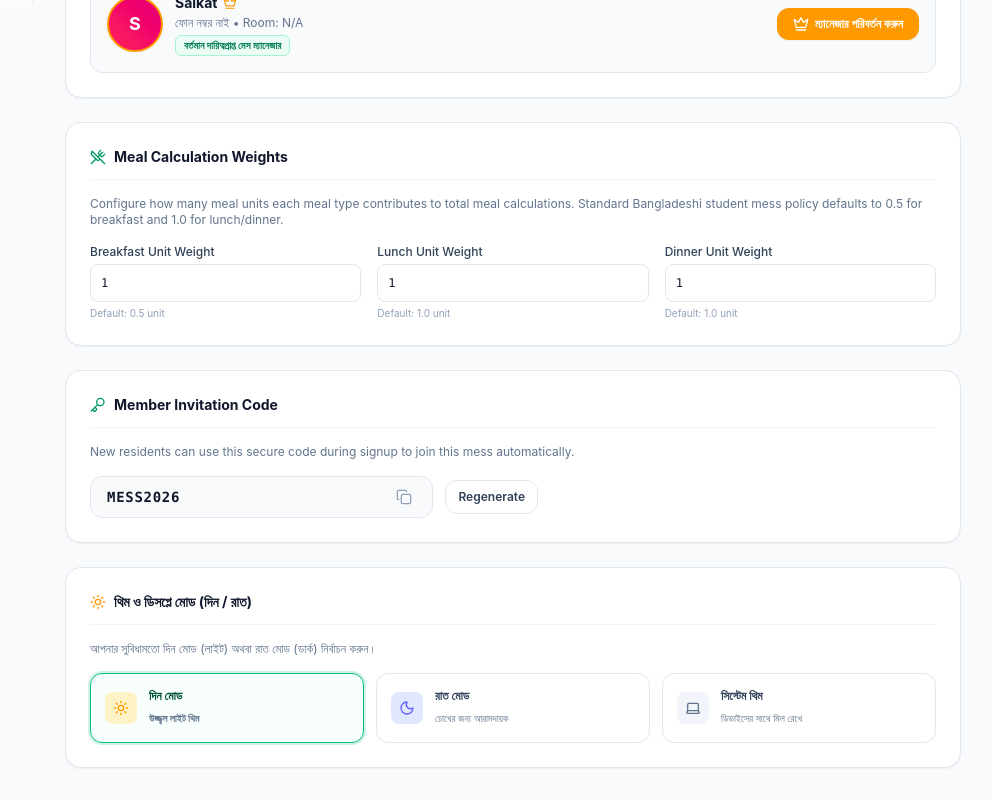
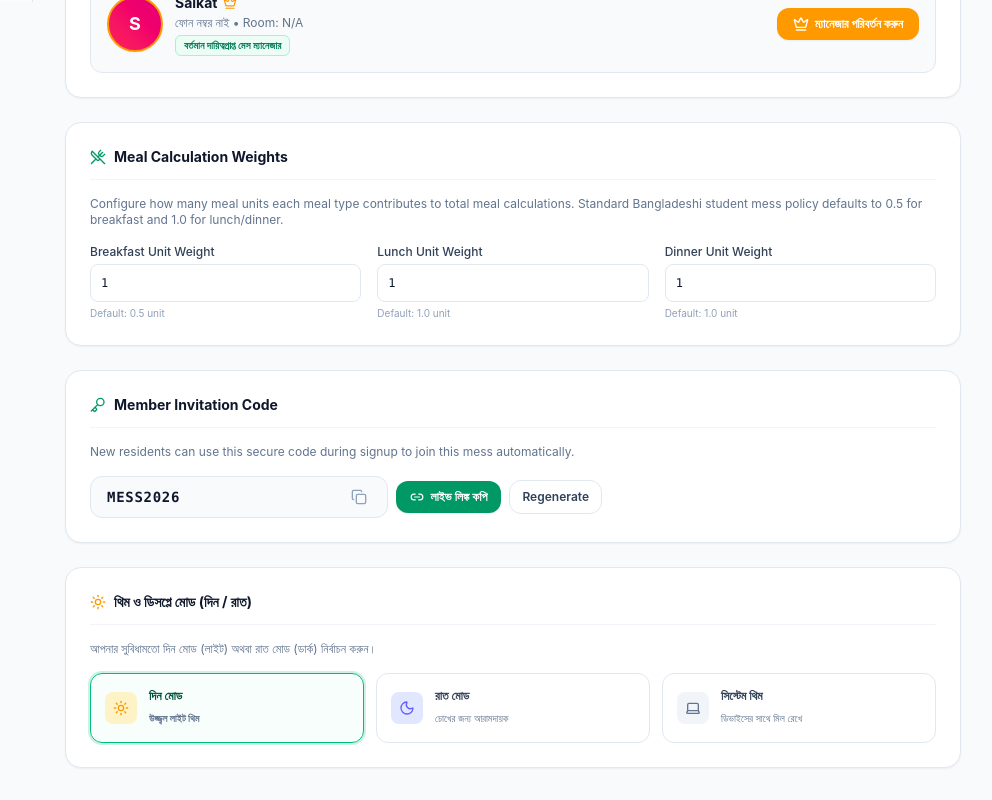
Before and after one commit to saikat20034/smart-mess-manager-frontend, a React (Vite) app: page /settings in a window 1280 px wide. Shown: the part 799-1599 px from the top of the page, without its empty margins (191-1183 px from the left). Built offline with nearby package versions, Linux system fonts and the light colour scheme; no server answers; the database is empty.

Commit message:
feat: configure live Vercel URL and share links with website name

```diff
--- a/package.json
+++ b/package.json
@@ -3,6 +3,9 @@
   "private": true,
   "version": "0.0.0",
   "type": "module",
+  "engines": {
+    "node": "22.x"
+  },
   "scripts": {
     "dev": "vite",
     "build": "vite build",
@@ -16,6 +19,7 @@
     "lucide-react": "^1.59.0",
     "react": "^19.3.1",
     "react-dom": "^19.3.1",
+    "react-is": "^19.3.1",
     "react-router-dom": "^7.18.4",
     "recharts": "^3.10.1",
     "tailwind-merge": "^3.7.0"
--- a/src/components/InviteShareCard.jsx
+++ b/src/components/InviteShareCard.jsx
@@ -11,6 +11,7 @@ import {
   Link2
 } from 'lucide-react';
 import { useLanguage } from '../context/LanguageContext';
+import { getLiveBaseUrl } from '../utils/constants';
 
 export const InviteShareCard = ({ mess, memberCount = 0 }) => {
   const { isBn } = useLanguage();
@@ -20,12 +21,12 @@ export const InviteShareCard = ({ mess, memberCount = 0 }) => {
   const inviteCode = mess?.invite_code || 'MESS2026';
   const messName = mess?.name || 'আমাদের মেস';
 
-  const originUrl = window.location.origin;
-  const joinLink = `${originUrl}/register?code=${inviteCode}`;
+  const baseUrl = getLiveBaseUrl();
+  const joinLink = `${baseUrl}/register?code=${inviteCode}`;
 
   const shareText = isBn
-    ? `আসসালামু আলাইকুম!\nআমাদের মেসের ডিজিটাল মিল, বাজার ও ব্যালেন্স হিসাবের জন্য স্মার্ট মেস ম্যানেজারে যুক্ত হোন।\n\n🏠 মেসের নাম: ${messName}\n🔑 মেস ইনভাইটেশন কোড: ${inviteCode}\n\n👉 সরাসরি যুক্ত হওয়ার লিঙ্ক:\n${joinLink}`
-    : `Hello!\nJoin our Smart Mess Manager for digital meal tracking and expense transparency.\n\n🏠 Mess Name: ${messName}\n🔑 Invite Code: ${inviteCode}\n\n👉 Join Link:\n${joinLink}`;
+    ? `আসসালামু আলাইকুম!\nআমাদের মেসের ডিজিটাল মিল, বাজার ও ব্যালেন্স হিসাবের জন্য স্মার্ট মেস ম্যানেজারে যুক্ত হোন।\n\n🏠 মেসের নাম: ${messName}\n🔑 মেস ইনভাইটেশন কোড: ${inviteCode}\n\n👉 লাইভ ওয়েবসাইটে সরাসরি যুক্ত হওয়ার লিঙ্ক:\n${joinLink}`
+    : `Hello!\nJoin our Smart Mess Manager for digital meal tracking and expense transparency.\n\n🏠 Mess Name: ${messName}\n🔑 Invite Code: ${inviteCode}\n\n👉 Live Join Link:\n${joinLink}`;
 
   const copyCodeOnly = () => {
     navigator.clipboard.writeText(inviteCode);
@@ -150,7 +151,25 @@ export const InviteShareCard = ({ mess, memberCount = 0 }) => {
           className="flex items-center gap-1.5 px-3 py-2 rounded-xl text-xs font-semibold text-slate-700 dark:text-slate-200 bg-white dark:bg-slate-800 border border-slate-200 dark:border-slate-700 hover:bg-slate-50 dark:hover:bg-slate-700 transition-colors cursor-pointer shadow-2xs"
         >
           {copiedLink ? <Check className="w-3.5 h-3.5 text-emerald-600" /> : <Link2 className="w-3.5 h-3.5 text-slate-500 dark:text-slate-400" />}
-          <span>{copiedLink ? 'জয়েন লিঙ্ক কপি হয়েছে!' : 'জয়েন লিঙ্ক কপি করুন'}</span>
+          <span>{copiedLink ? 'লাইভ লিঙ্ক কপি হয়েছে!' : 'লাইভ জয়েন লিঙ্ক কপি'}</span>
+        </button>
+      </div>
+
+      {/* Live website link display pill */}
+      <div className="mt-3.5 p-2.5 bg-slate-50/80 dark:bg-slate-800/60 rounded-xl border border-slate-200/70 dark:border-slate-700/70 flex items-center justify-between gap-2 text-xs">
+        <div className="flex items-center gap-2 min-w-0">
+          <span className="text-[10px] font-extrabold text-emerald-600 dark:text-emerald-400 uppercase tracking-wider shrink-0 bg-emerald-50 dark:bg-emerald-950/60 px-1.5 py-0.5 rounded border border-emerald-200/50 dark:border-emerald-800/50">
+            {isBn ? 'লাইভ ওয়েবসাইট' : 'LIVE LINK'}
+          </span>
+          <span className="font-mono text-[11px] text-slate-700 dark:text-slate-300 truncate select-all">
+            {joinLink}
+          </span>
+        </div>
+        <button
+          onClick={copyFullLink}
+          className="text-emerald-600 dark:text-emerald-400 hover:underline text-[11px] font-bold shrink-0 cursor-pointer"
+        >
+          {copiedLink ? (isBn ? '✓ কপি হয়েছে' : '✓ Copied') : (isBn ? 'কপি' : 'Copy')}
         </button>
       </div>
 
--- a/src/components/WhatsAppReminderModal.jsx
+++ b/src/components/WhatsAppReminderModal.jsx
@@ -1,6 +1,7 @@
 import React, { useState } from 'react';
 import { MessageSquare, Copy, Check, ExternalLink } from 'lucide-react';
 import { formatBDT } from '../utils/calculations';
+import { getLiveBaseUrl } from '../utils/constants';
 import { Modal } from './Modal';
 
 export const WhatsAppReminderModal = ({ isOpen, onClose, member, mess }) => {
@@ -9,8 +10,10 @@ export const WhatsAppReminderModal = ({ isOpen, onClose, member, mess }) => {
   if (!member) return null;
 
   const dueAmount = Math.abs(member.netBalance || 0);
+  const baseUrl = getLiveBaseUrl();
+  const summaryLink = `${baseUrl}/my-summary`;
 
-  const messageText = `আসসালামু আলাইকুম ${member.name} ভাই,\n\nস্মার্ট মেস ম্যানেজার থেকে জানাচ্ছি:\nআপনার চলতি মাসের মেস হিসাব অনুযায়ী বকেয়া পাওনা হয়েছে: ${formatBDT(dueAmount)}।\n\nদয়া করে অতিসত্বর ম্যানেজারের বিকাশ/নগদে (${mess?.bkash_number || '01711223344'}) পরিশোধ করে ট্রানজেকশন আইডি পাঠিয়ে নিশ্চিত করবেন।\n\nধন্যবাদ,\n${mess?.name || 'মেস কর্তৃপক্ষ'}`;
+  const messageText = `আসসালামু আলাইকুম ${member.name} ভাই,\n\nস্মার্ট মেস ম্যানেজার থেকে জানাচ্ছি:\nআপনার চলতি মাসের মেস হিসাব অনুযায়ী বকেয়া পাওনা হয়েছে: ${formatBDT(dueAmount)}।\n\nদয়া করে অতিসত্বর ম্যানেজারের বিকাশ/নগদে (${mess?.bkash_number || '01711223344'}) পরিশোধ করে ট্রানজেকশন আইডি পাঠিয়ে নিশ্চিত করবেন।\n\n🌐 লাইভ হিসাবের বিবরণ দেখতে ভিজিট করুন:\n${summaryLink}\n\nধন্যবাদ,\n${mess?.name || 'মেস কর্তৃপক্ষ'}`;
 
   const handleCopy = () => {
     navigator.clipboard.writeText(messageText);
--- a/src/pages/SettingsPage.jsx
+++ b/src/pages/SettingsPage.jsx
@@ -14,7 +14,8 @@ import {
   Moon,
   Laptop,
   Crown,
-  ShieldAlert
+  ShieldAlert,
+  Link2
 } from 'lucide-react';
 import { useMess } from '../context/MessContext';
 import { useAuth } from '../context/AuthContext';
@@ -23,6 +24,7 @@ import { useLanguage } from '../context/LanguageContext';
 import { MessProfilePictureModal } from '../components/MessProfilePictureModal';
 import { TransferManagerModal } from '../components/TransferManagerModal';
 import { Avatar } from '../components/Avatar';
+import { getLiveBaseUrl } from '../utils/constants';
 
 export const SettingsPage = () => {
   const { isManager } = useAuth();
@@ -78,6 +80,14 @@ export const SettingsPage = () => {
     navigator.clipboard.writeText(form.invite_code);
     setCopied(true);
     setTimeout(() => setCopied(false), 2000);
+  };
+
+  const [copiedLiveLink, setCopiedLiveLink] = useState(false);
+  const copyLiveLink = () => {
+    const baseUrl = getLiveBaseUrl();
+    navigator.clipboard.writeText(`${baseUrl}/register?code=${form.invite_code}`);
+    setCopiedLiveLink(true);
+    setTimeout(() => setCopiedLiveLink(false), 2000);
   };
 
   const regenerateInviteCode = () => {
@@ -349,8 +359,8 @@ export const SettingsPage = () => {
             New residents can use this secure code during signup to join this mess automatically.
           </p>
 
-          <div className="flex items-center gap-3 max-w-md">
-            <div className="flex-1 bg-slate-50 border border-slate-200 rounded-xl px-4 py-2 font-mono font-bold text-slate-900 tracking-wider text-sm flex items-center justify-between">
+          <div className="flex flex-wrap items-center gap-2 max-w-lg">
+            <div className="flex-1 min-w-[200px] bg-slate-50 border border-slate-200 rounded-xl px-4 py-2 font-mono font-bold text-slate-900 tracking-wider text-sm flex items-center justify-between">
               <span>{form.invite_code}</span>
               <button
                 type="button"
@@ -361,6 +371,16 @@ export const SettingsPage = () => {
                 {copied ? <Check className="w-4 h-4 text-emerald-600" /> : <Copy className="w-4 h-4" />}
               </button>
             </div>
+
+            <button
+              type="button"
+              onClick={copyLiveLink}
+              className="px-3.5 py-2 text-xs font-semibold bg-emerald-600 hover:bg-emerald-500 text-white rounded-xl shadow-xs transition-colors flex items-center gap-1.5 cursor-pointer"
+              title="Copy live registration link"
+            >
+              {copiedLiveLink ? <Check className="w-3.5 h-3.5" /> : <Link2 className="w-3.5 h-3.5" />}
+              <span>{copiedLiveLink ? (isBn ? 'লিঙ্ক কপি হয়েছে!' : 'Live Link Copied!') : (isBn ? 'লাইভ লিঙ্ক কপি' : 'Copy Live Link')}</span>
+            </button>
 
             {isManager && (
               <button
--- /dev/null
+++ b/src/utils/constants.js
@@ -0,0 +1,20 @@
+/**
+ * Application Global Constants
+ */
+export const LIVE_SITE_URL = 'https://smart-mess-manager-theta.vercel.app';
+
+/**
+ * Returns the effective live base URL for invitations and links.
+ * If running locally, falls back to the live production URL with the website name.
+ */
+export const getLiveBaseUrl = () => {
+  if (
+    typeof window !== 'undefined' &&
+    window.location.hostname &&
+    !window.location.hostname.includes('localhost') &&
+    !window.location.hostname.includes('127.0.0.1')
+  ) {
+    return window.location.origin;
+  }
+  return LIVE_SITE_URL;
+};
```
Also changed, not shown: 1 other file (tests, documents, lock files or other folders).
